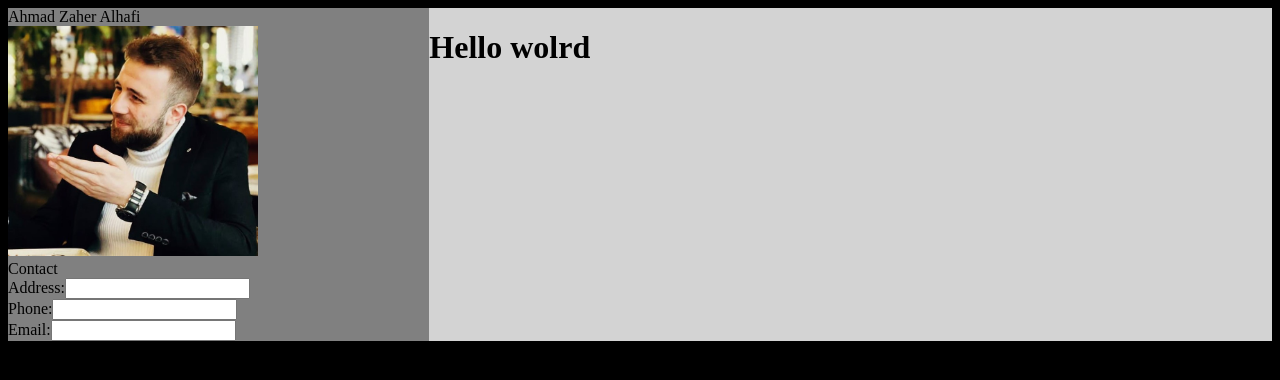
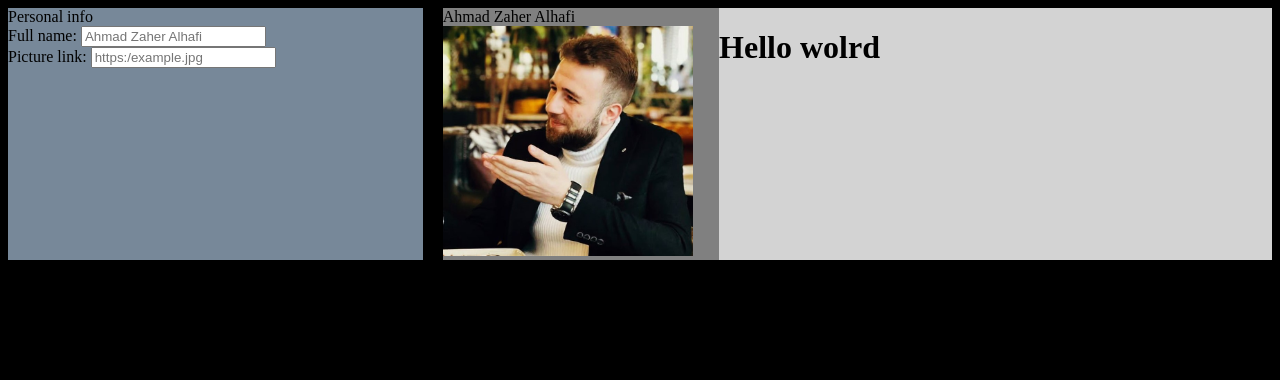
Before and after one commit to Ahmad-Zaher-Alhafi/cv-application, a React (Vite) app in the folder cv-application/: page / in a window 1280 px wide. Shown: the top 380 px of the page. Built offline with nearby package versions, Linux system fonts and the light colour scheme.

Commit message:
NEW: Vanila edit and result personal section

```diff
--- a/cv-application/src/components/content.jsx
+++ b/cv-application/src/components/content.jsx
@@ -1,25 +1,28 @@
-import "../styles/content.css";
-import NameWithPicture from "./nameWithPicture";
-import Contact from "./contact";
+import { useState } from "react";
+import "/src/styles/content.css";
+import EditContent from "./edit-section/editContent";
+import ResultContent from "./result-section/resultContent";
 
 function Content() {
+  const [fullName, setFullName] = useState("Ahmad Zaher Alhafi");
+  const [imgUrl, setImgUrl] = useState("./src/assets/CV photo.jpg");
+
+  function OnNameChanged(name) {
+    setFullName(name);
+  }
+
+  function OnImgUrlChanged(imgUrl) {
+    setImgUrl(imgUrl);
+  }
+
   return (
-    <>
-      <div className="content">
-        <div className="leftSection">
-          <NameWithPicture
-            name={"Ahmad Zaher Alhafi"}
-            picUrl={"./src/assets/CV photo.jpg"}
-          ></NameWithPicture>
-
-          <Contact></Contact>
-        </div>
-
-        <div className="rightSection">
-          <h1>Hello wolrd</h1>
-        </div>
-      </div>
-    </>
+    <div className="content">
+      <EditContent
+        setFullName={OnNameChanged}
+        setImgUrl={OnImgUrlChanged}
+      ></EditContent>
+      <ResultContent name={fullName} imgUrl={imgUrl}></ResultContent>
+    </div>
   );
 }
 
--- /dev/null
+++ b/cv-application/src/components/edit-section/editContent.jsx
@@ -0,0 +1,23 @@
+import EditPersonalSection from "./editPersonalSection";
+
+function EditContent({ setFullName, setImgUrl }) {
+  return (
+    <div className="editSection">
+      <EditPersonalSection
+        onNameChanged={setFullName}
+        onImgChanged={setImgUrl}
+      ></EditPersonalSection>
+      {/*
+    contact section
+    languages section
+    links section
+    education section
+    summary section
+    skills section
+    experience section
+     */}
+    </div>
+  );
+}
+
+export default EditContent;
--- /dev/null
+++ b/cv-application/src/components/edit-section/editPersonalSection.jsx
@@ -0,0 +1,21 @@
+import LabeledInput from "../result-section/labeledInput";
+
+function EditPersonalSection({ onNameChanged, onImgChanged }) {
+  return (
+    <div className="editPersonalSection">
+      <div className="editPersonalSectionHeader">Personal info</div>
+      <LabeledInput
+        label={"Full name: "}
+        placeholder={"Ahmad Zaher Alhafi"}
+        onValueChange={onNameChanged}
+      ></LabeledInput>
+      <LabeledInput
+        label={"Picture link: "}
+        placeholder={"https:/example.jpg"}
+        onValueChange={onImgChanged}
+      ></LabeledInput>
+    </div>
+  );
+}
+
+export default EditPersonalSection;
--- a/cv-application/src/components/labeledInput.jsx
+++ /dev/null
@@ -1,10 +0,0 @@
-function LabeledInput({ label, inputType = "text" }) {
-  return (
-    <div className="labeledInput">
-      <label htmlFor="input">{label}</label>
-      <input type={inputType} id="input" />
-    </div>
-  );
-}
-
-export default LabeledInput;
--- a/cv-application/src/components/nameWithPicture.jsx
+++ /dev/null
@@ -1,10 +0,0 @@
-function NameWithPicture({ name, picUrl }) {
-  return (
-    <div className="nameWithPicture">
-      <div className="name">{name}</div>
-      <img src={picUrl} alt="cv picture" />
-    </div>
-  );
-}
-
-export default NameWithPicture;
--- /dev/null
+++ b/cv-application/src/components/result-section/labeledInput.jsx
@@ -0,0 +1,22 @@
+function LabeledInput({
+  label,
+  inputType = "text",
+  placeholder,
+  onValueChange,
+}) {
+  return (
+    <div className="labeledInput">
+      <label htmlFor="input">{label}</label>
+      <input
+        type={inputType}
+        id="input"
+        placeholder={placeholder}
+        onChange={(event) => {
+          onValueChange(event.target.value);
+        }}
+      />
+    </div>
+  );
+}
+
+export default LabeledInput;
--- /dev/null
+++ b/cv-application/src/components/result-section/personalSection.jsx
@@ -0,0 +1,10 @@
+function PersonalSection({ name, imgUrl }) {
+  return (
+    <div className="personalSection">
+      <div className="name">{name}</div>
+      <img src={imgUrl} alt="cv picture" />
+    </div>
+  );
+}
+
+export default PersonalSection;
--- /dev/null
+++ b/cv-application/src/components/result-section/resultContent.jsx
@@ -0,0 +1,17 @@
+import "/src/styles/content.css";
+import PersonalSection from "./personalSection";
+
+function ResultContent({ name, imgUrl }) {
+  return (
+    <div className="resultSection">
+      <div className="leftSection">
+        <PersonalSection name={name} imgUrl={imgUrl}></PersonalSection>
+      </div>
+      <div className="rightSection">
+        <h1>Hello wolrd</h1>
+      </div>
+    </div>
+  );
+}
+
+export default ResultContent;
--- a/cv-application/src/styles/content.css
+++ b/cv-application/src/styles/content.css
@@ -2,6 +2,18 @@
   width: 100%;
   height: auto;
   display: flex;
+
+  gap: 20px;
+}
+
+.editSection {
+  background-color: lightslategray;
+  flex: 1;
+}
+
+.resultSection {
+  display: flex;
+  flex: 2;
 }
 
 .leftSection {
```
Also changed, not shown: cv-application/src/main.jsx (+7 -7 lines), cv-application/src/components/result-section/contact.jsx (renamed from cv-application/src/components/contact.jsx).
